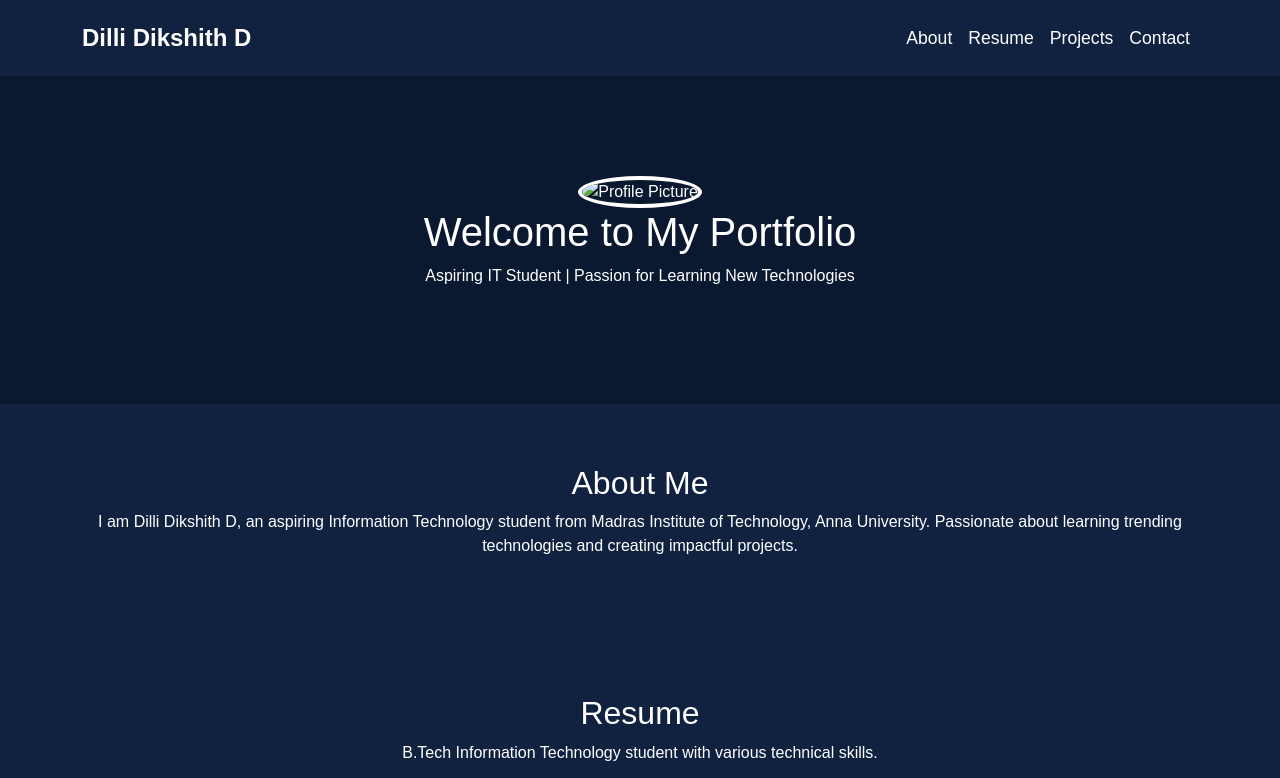
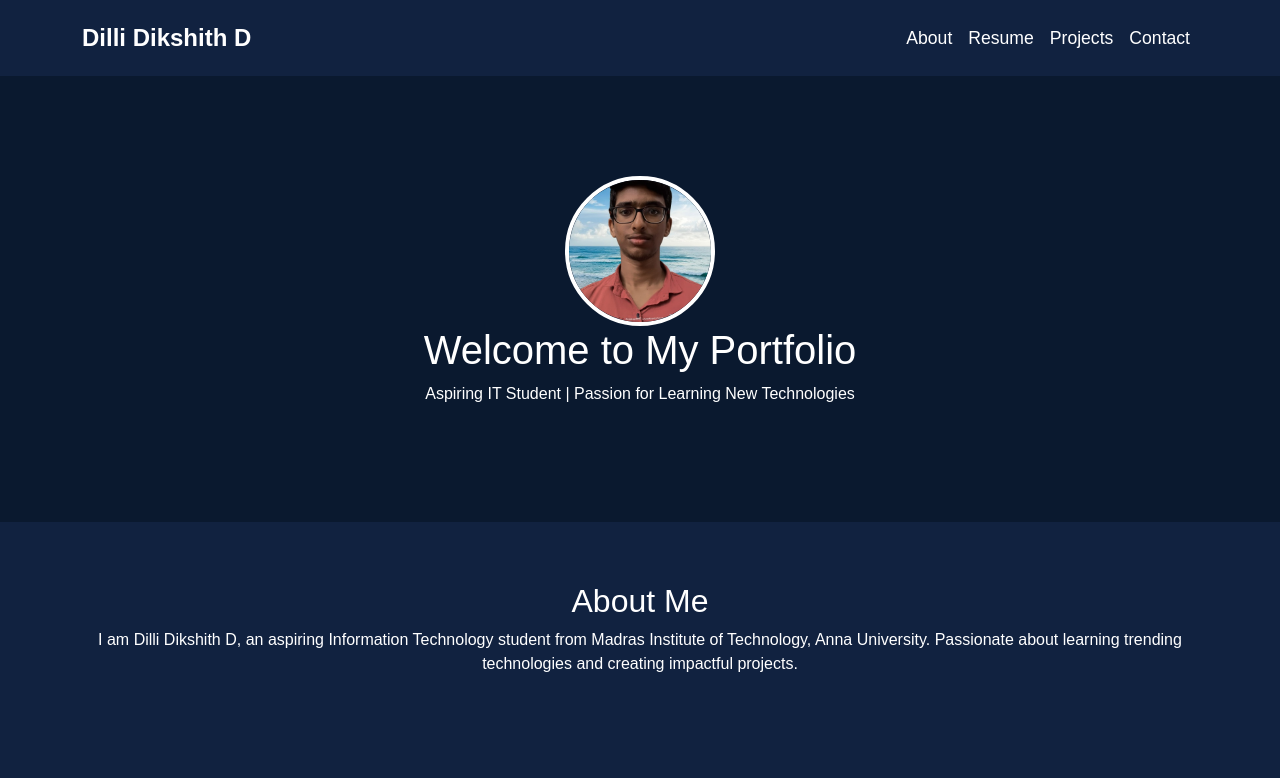
Before and after one commit to dikshith33/portpoliodd, a plain HTML site: page index.html in a window 1280 px wide. Shown: the top 778 px of the page. Drawn offline with nearby package versions, Linux system fonts and the light colour scheme; the site is published under a folder, as on GitHub Pages, so addresses that start at the root find nothing.

Commit message:
Update profile

```diff
--- a/index.html
+++ b/index.html
@@ -31,7 +31,7 @@
     <!-- Hero Section -->
     <header class="hero">
         <div class="container text-center">
-            <img src="/porfile.jpg" alt="Profile Picture" class="profile-pic">
+            <img src="porfile.jpg" alt="Profile Picture" class="profile-pic">
             <h1>Welcome to My Portfolio</h1>
             <p>Aspiring IT Student | Passion for Learning New Technologies</p>
         </div>
```
